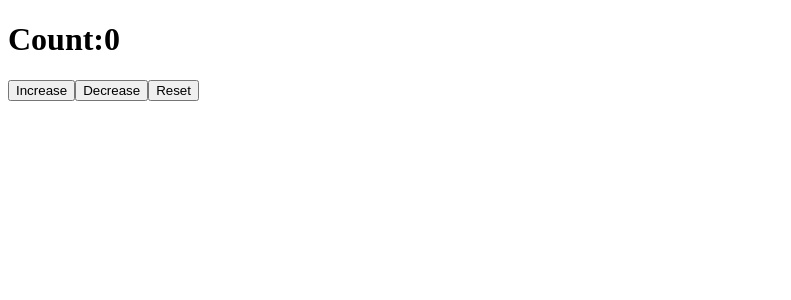
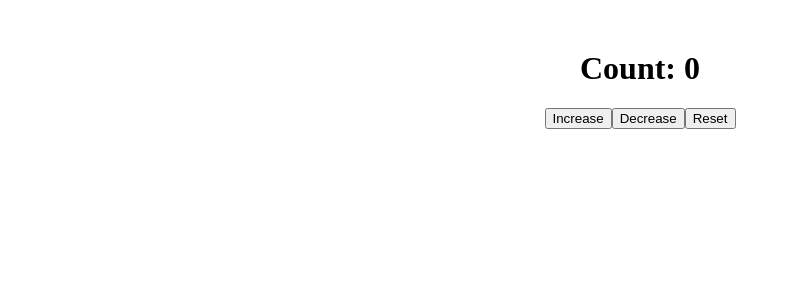
Before and after one commit to Manoj4003/react_tutorial_from_basic, a React (Vite) app: page / in a window 1280 px wide. Shown: the top 300 px of the page, without its empty margins (0-791 px from the left). Built offline with nearby package versions, Linux system fonts and the light colour scheme.

Commit message:
updated code

```diff
--- a/src/components/CounterApp.jsx
+++ b/src/components/CounterApp.jsx
@@ -1,24 +1,28 @@
-import React, { useState } from 'react'
+import React, { useState } from 'react';
 
 const CounterApp = () => {
-  let [count,setCount]=useState(0);
-  function handleIncrease(){
-    setCount((previousCount)=>{ return previousCount+1});
-  }
-  function handleDecrease(){
-    setCount((previousCount)=>{ return previousCount-1});
-  }
-  function handleReset(){
-    setCount(count=0)
-  }
+  const [count, setCount] = useState(0);
+
+  const handleIncrease = () => {
+    setCount(prevCount => prevCount + 1);
+  };
+
+  const handleDecrease = () => {
+    setCount(prevCount => prevCount - 1);
+  };
+
+  const handleReset = () => {
+    setCount(0);
+  };
+
   return (
-    <div>
-      <h1>Count:{count}</h1>
+    <div style={{ textAlign: 'center', marginTop: '50px' }}>
+      <h1>Count: {count}</h1>
       <button onClick={handleIncrease}>Increase</button>
       <button onClick={handleDecrease}>Decrease</button>
       <button onClick={handleReset}>Reset</button>
     </div>
-  )
-}
+  );
+};
 
 export default CounterApp;
```
